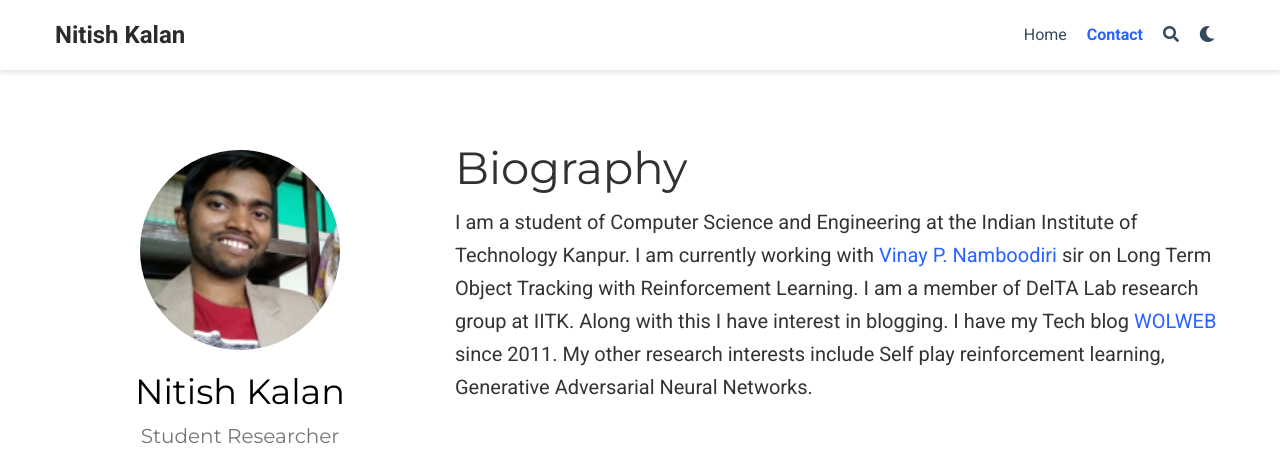
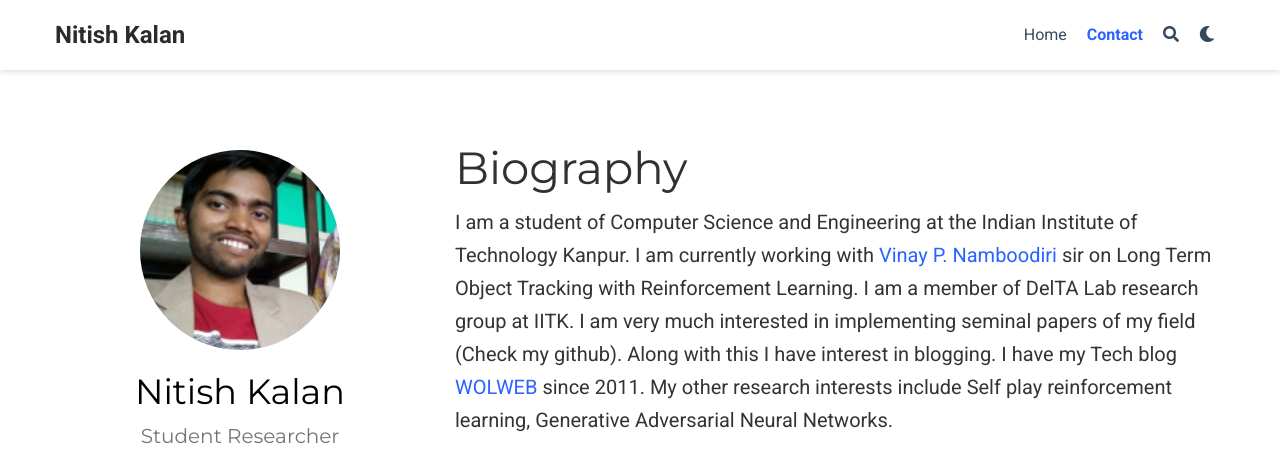
Before and after one commit to nitish-kalan/nitish-kalan.github.io, a plain HTML site: page index.html in a window 1280 px wide. Shown: the top 454 px of the page. Drawn offline with nearby package versions, Linux system fonts and the light colour scheme; no server answers; some icons are missing.

Commit message:
Update index.html

```diff
--- a/index.html
+++ b/index.html
@@ -207,7 +207,8 @@
 
     <p>I am a student of Computer Science and Engineering at the Indian Institute of Technology Kanpur. I am currently working with <a href="https://www.cse.iitk.ac.in/users/vinaypn/" target="_blank">Vinay P. Namboodiri </a> sir on  Long Term Object Tracking with Reinforcement Learning. I am a member of <a
 <a style="text-decorations:none; color:inherit;"
- href="http://deltalab.iitk.ac.in/" target="_blank">DelTA Lab</a> research group at IITK. Along with this I have interest in blogging. I have my Tech blog <a href="http://www.wolweb.blogspot.com" target="_blank"> WOLWEB </a> since 2011. My other research interests include Self play reinforcement learning, Generative Adversarial Neural Networks.</p>
+ href="http://deltalab.iitk.ac.in/" target="_blank">DelTA Lab</a> research group at IITK. I am very much interested in implementing seminal papers of my field <a style="text-decorations:none; color:inherit;"
+ href="https://github.com/nitish-kalan" target="_blank">(Check my github)</a>. Along with this I have interest in blogging. I have my Tech blog <a href="http://www.wolweb.blogspot.com" target="_blank"> WOLWEB </a> since 2011. My other research interests include Self play reinforcement learning, Generative Adversarial Neural Networks.</p>
 
 
     <div class="row">
```
